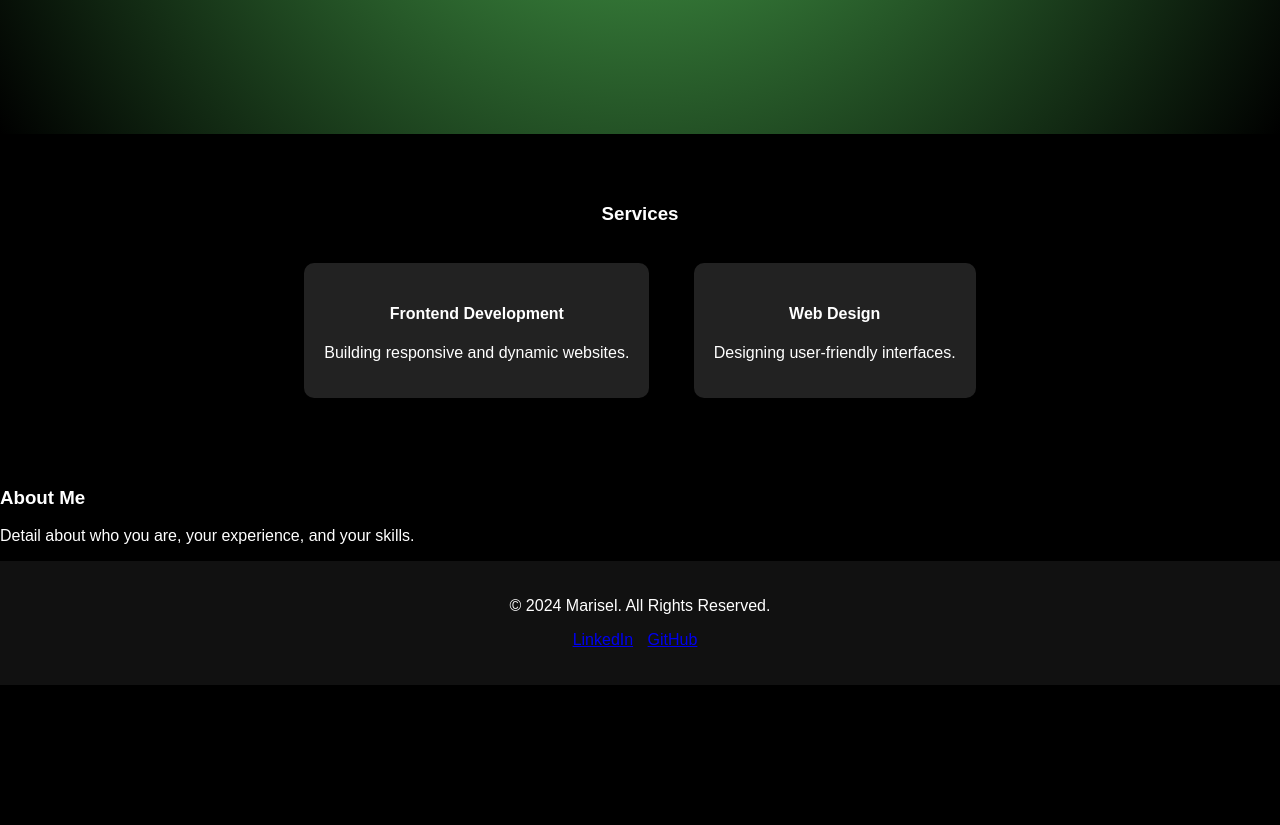
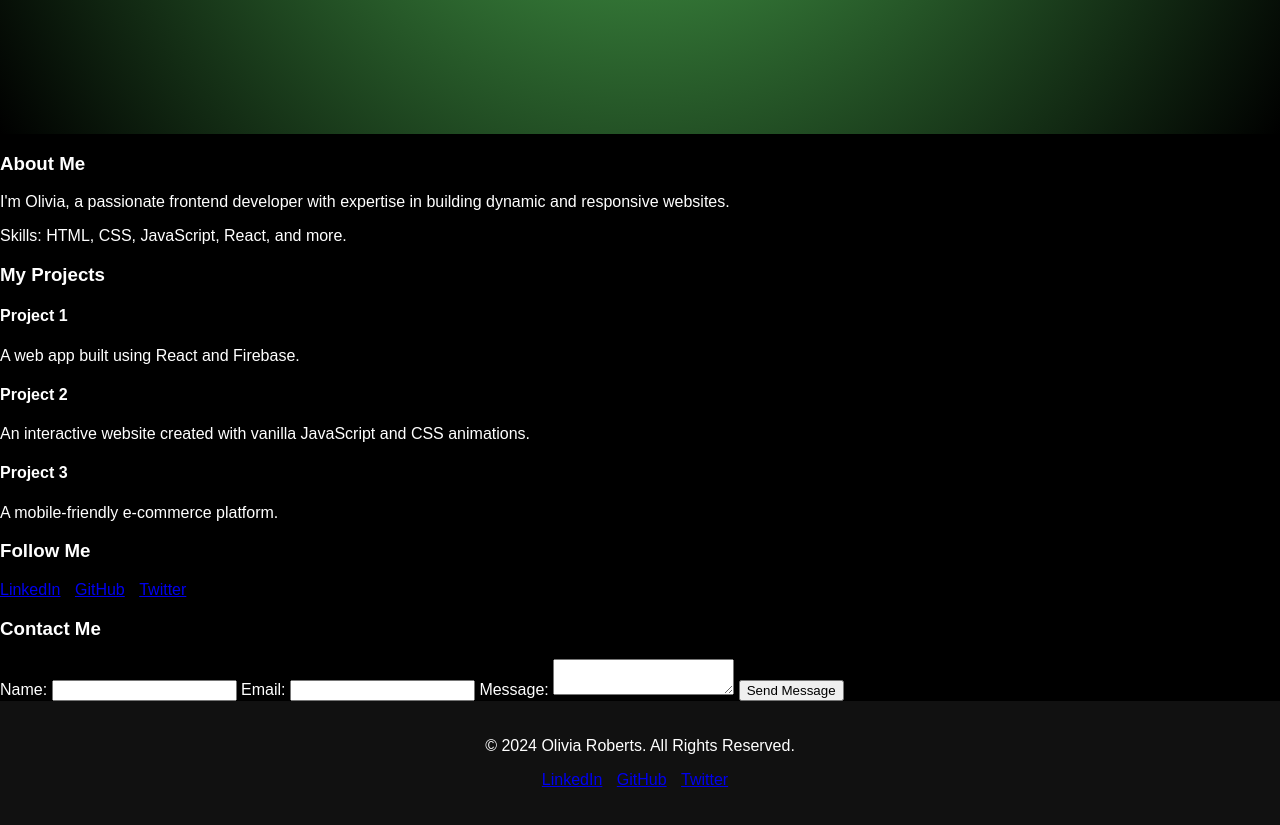
Before and after one commit to betingrich3/Portfolio, a plain HTML site: page index.html in a window 1280 px wide. Shown: the part 820-1645 px from the top of the page. Before the commit the page ends 1505 px from the top, so only its background shows below. Drawn offline with Linux system fonts and the light colour scheme.

Commit message:
Update index.html

```diff
--- a/index.html
+++ b/index.html
@@ -3,28 +3,31 @@
 <head>
   <meta charset="UTF-8">
   <meta name="viewport" content="width=device-width, initial-scale=1.0">
-  <title>Portfolio - Richard Lughano (Marisel)</title>
+  <title>Portfolio - Olivia Roberts</title>
   <link rel="stylesheet" href="styles.css">
 </head>
 <body>
+  <!-- Navigation -->
   <header>
-    <h1>Marisel</h1>
+    <h1>Olivia Roberts</h1>
     <nav>
       <ul>
         <li><a href="#home">Home</a></li>
         <li><a href="#about">About</a></li>
         <li><a href="#projects">Projects</a></li>
         <li><a href="#contact">Contact</a></li>
+        <li><a href="#social-media">Social Media</a></li>
       </ul>
     </nav>
   </header>
 
+  <!-- Home Section -->
   <section id="home" class="hero-section">
     <div class="hero-content">
       <div class="circle-img">
         <img src="profile.jpg" alt="Profile Image">
       </div>
-      <h2>Hi, It's Marisel</h2>
+      <h2>Hi, It's Olivia</h2>
       <p>I'm a Frontend Developer</p>
       <div class="buttons">
         <a href="#projects" class="btn">View Projects</a>
@@ -33,28 +36,61 @@
     </div>
   </section>
 
-  <section id="services">
-    <h3>Services</h3>
-    <div class="service-box">
-      <h4>Frontend Development</h4>
-      <p>Building responsive and dynamic websites.</p>
+  <!-- About Section -->
+  <section id="about">
+    <h3>About Me</h3>
+    <p>I'm Olivia, a passionate frontend developer with expertise in building dynamic and responsive websites.</p>
+    <p>Skills: HTML, CSS, JavaScript, React, and more.</p>
+  </section>
+
+  <!-- Projects Section -->
+  <section id="projects">
+    <h3>My Projects</h3>
+    <div class="project-box">
+      <h4>Project 1</h4>
+      <p>A web app built using React and Firebase.</p>
     </div>
-    <div class="service-box">
-      <h4>Web Design</h4>
-      <p>Designing user-friendly interfaces.</p>
+    <div class="project-box">
+      <h4>Project 2</h4>
+      <p>An interactive website created with vanilla JavaScript and CSS animations.</p>
+    </div>
+    <div class="project-box">
+      <h4>Project 3</h4>
+      <p>A mobile-friendly e-commerce platform.</p>
     </div>
   </section>
 
-  <section id="about">
-    <h3>About Me</h3>
-    <p>Detail about who you are, your experience, and your skills.</p>
-  </section>
-
-  <footer>
-    <p>© 2024 Marisel. All Rights Reserved.</p>
+  <!-- Social Media Section -->
+  <section id="social-media">
+    <h3>Follow Me</h3>
     <ul class="social-icons">
       <li><a href="#">LinkedIn</a></li>
       <li><a href="#">GitHub</a></li>
+      <li><a href="#">Twitter</a></li>
+    </ul>
+  </section>
+
+  <!-- Contact Section -->
+  <section id="contact">
+    <h3>Contact Me</h3>
+    <form>
+      <label for="name">Name:</label>
+      <input type="text" id="name" name="name" required>
+      <label for="email">Email:</label>
+      <input type="email" id="email" name="email" required>
+      <label for="message">Message:</label>
+      <textarea id="message" name="message" required></textarea>
+      <button type="submit" class="btn">Send Message</button>
+    </form>
+  </section>
+
+  <!-- Footer -->
+  <footer>
+    <p>© 2024 Olivia Roberts. All Rights Reserved.</p>
+    <ul class="social-icons">
+      <li><a href="#">LinkedIn</a></li>
+      <li><a href="#">GitHub</a></li>
+      <li><a href="#">Twitter</a></li>
     </ul>
   </footer>
 
```
